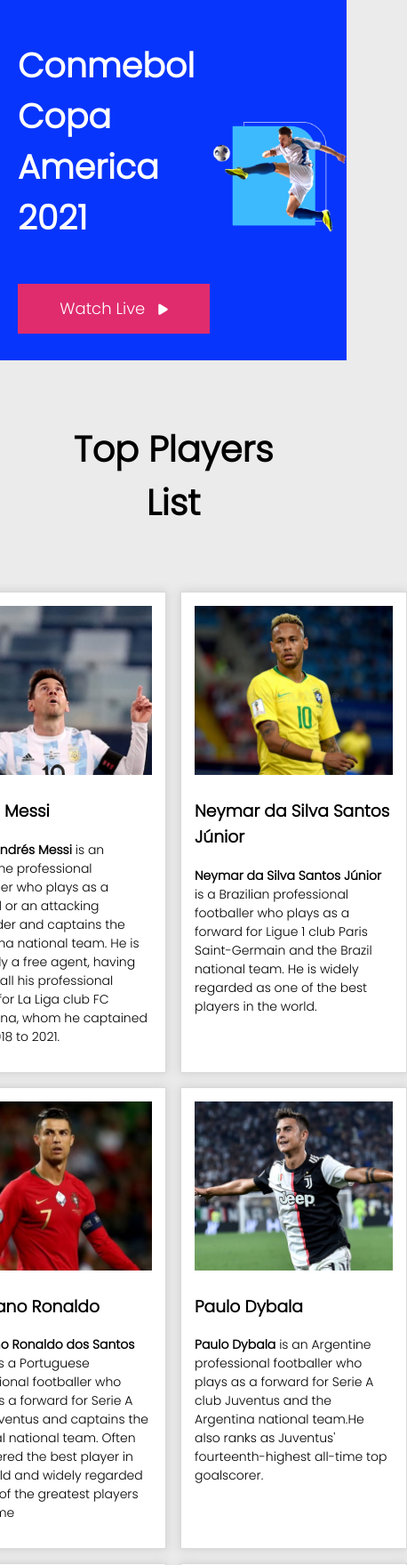
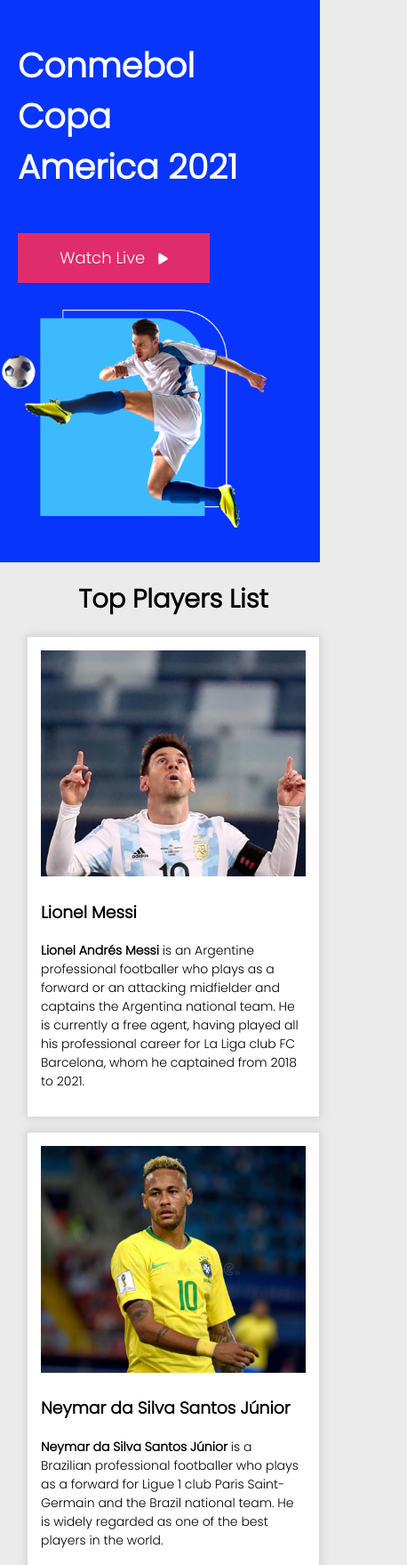
Before and after one commit to SayedEnam/football-info-template, a plain HTML site: page index.html in a window 390 px wide. Shown: the top 1759 px of the page at 89% size, 458 px wide, since content can reach past the window. Drawn offline with Linux system fonts and the light colour scheme.

Commit message:
responsive updated

```diff
--- a/css/style.css
+++ b/css/style.css
@@ -31,6 +31,7 @@ header:hover{
     margin: auto;
     width: 80%;
     display: flex;
+    flex-wrap: wrap;
     justify-content: center;
     align-items: center;
 }
@@ -90,7 +91,9 @@ header:hover{
     border: 1px solid rgb(218, 218, 218);
     padding: 15px;
     box-shadow: 0px 0px 10px 1px #d1d1d1;
+
 }
+
 article img{
     width: 100%;
 }
@@ -138,7 +141,11 @@ footer img{
     height: auto;
 }
 
-/* responsive css style */
+
+/* -------------------------------------
+            Media Query
+----------------------------------------*/
+/* Mobile Responsive */
 @media screen and (max-width: 800px){
     p{
         font-size: 14px;
@@ -291,18 +298,15 @@ footer img{
 }
 
 
-
-@media screen and (max-width: 360px){
+/*  Mobile Device */
+@media only screen and (min-width: 360px) and (max-width: 599px){
 
     header {
-        overflow: hidden;
-        width: 690px;
-        height: auto;
+        width: 360px;
     }
     .header_title {
         color: white;
         padding: 20px;
-        /* padding-right: 84px; */
         font-size: 38px;
     }
     .container {
@@ -311,7 +315,7 @@ footer img{
         display: block;
     }
     .frame_grid {
-        grid-template-columns: repeat(1, 275px);
+        grid-template-columns: repeat(1, 330px);
     }
     .col {
         width: 301px;
```
